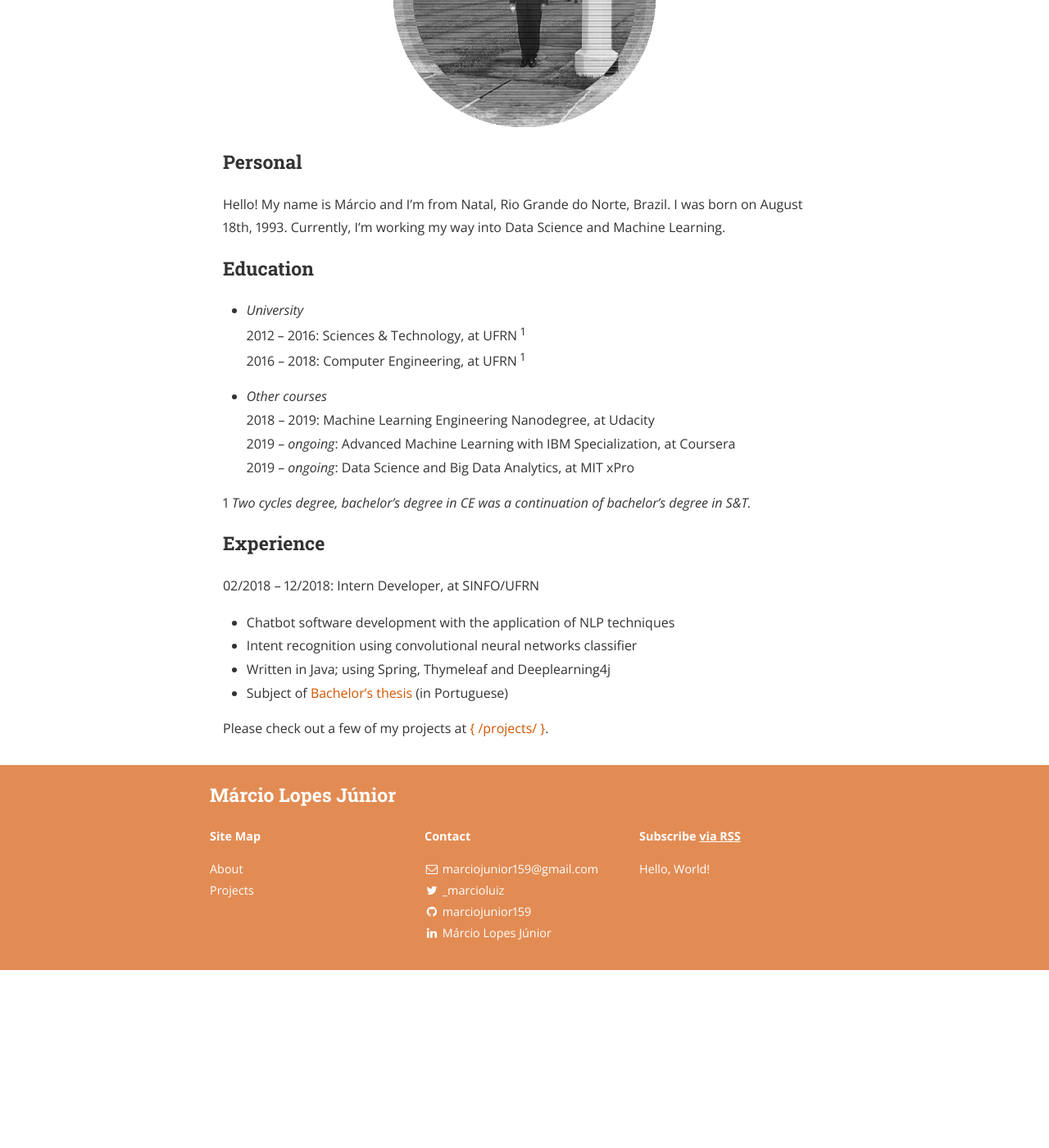
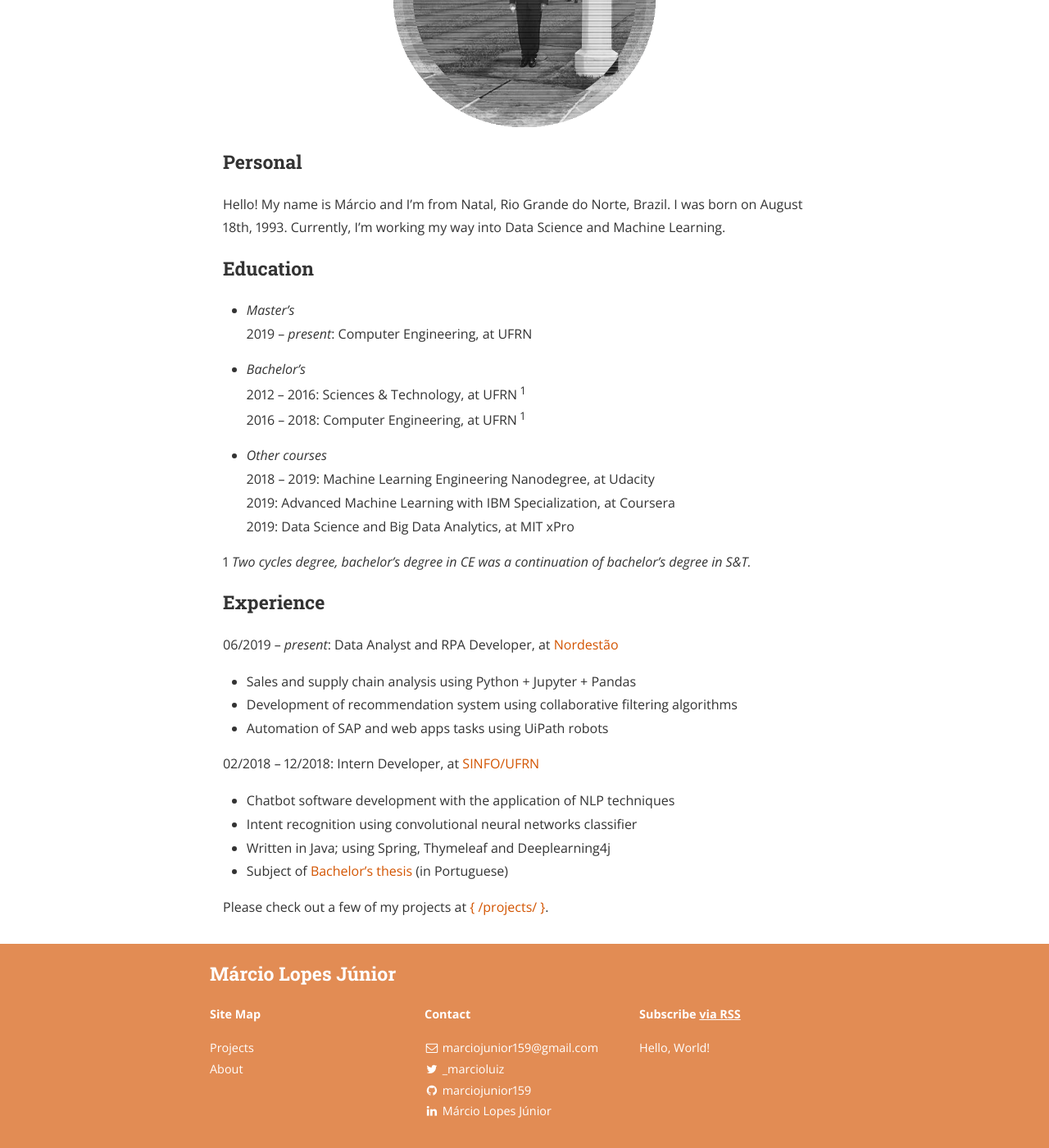
Before and after one commit to marciojunior159/marciojunior159.github.io, a Jekyll site: the page built from about.md, in a window 1280 px wide and 1400 px high, scrolled down 380 px. Shown: the whole window at 82% size. Built offline with Jekyll 4.4.1, drawn with Linux system fonts in a browser that asks for light colours; nearby versions of some CDN libraries; some web fonts are replaced; our own code applies the rules of GitHub Pages for plain Markdown files; before the commit the page ends 1563 px from its top, so only the background shows below that.

Commit message:
Update about.md

```diff
--- a/about.md
+++ b/about.md
@@ -12,20 +12,28 @@
 
 ### Education
 
-+ *University*\\
++ *Master's*\\
+2019 -- *present*: Computer Engineering, at UFRN
+
++ *Bachelor's*\\
 2012 -- 2016: Sciences & Technology, at UFRN <sup>1</sup> \\
 2016 -- 2018: Computer Engineering, at UFRN <sup>1</sup>
 
 + *Other courses*\\
 2018 -- 2019: Machine Learning Engineering Nanodegree, at Udacity\\
-2019 -- *ongoing*: Advanced Machine Learning with IBM Specialization, at Coursera\\
-2019 -- *ongoing*: Data Science and Big Data Analytics, at MIT xPro
+2019: Advanced Machine Learning with IBM Specialization, at Coursera\\
+2019: Data Science and Big Data Analytics, at MIT xPro
 
 1 *Two cycles degree, bachelor's degree in CE was a continuation of bachelor's degree in S&T.*
 
 ### Experience
 
-02/2018 -- 12/2018: Intern Developer, at SINFO/UFRN
+06/2019 -- *present*: Data Analyst and RPA Developer, at [Nordestão][nordestao]
+- Sales and supply chain analysis using Python + Jupyter + Pandas
+- Development of recommendation system using collaborative filtering algorithms
+- Automation of SAP and web apps tasks using UiPath robots
+
+02/2018 -- 12/2018: Intern Developer, at [SINFO/UFRN][sinfo]
 - Chatbot software development with the application of NLP techniques
 - Intent recognition using convolutional neural networks classifier
 - Written in Java; using Spring, Thymeleaf and Deeplearning4j
```
Also changed, not shown: other parts of about.md (+2 -0 lines).
